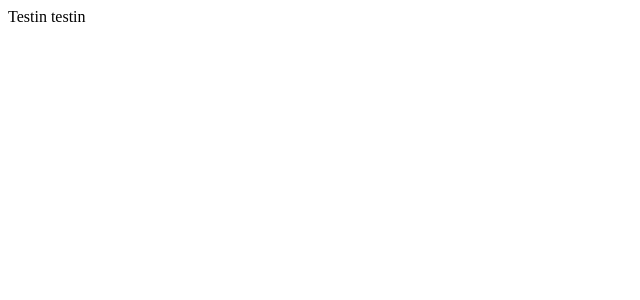
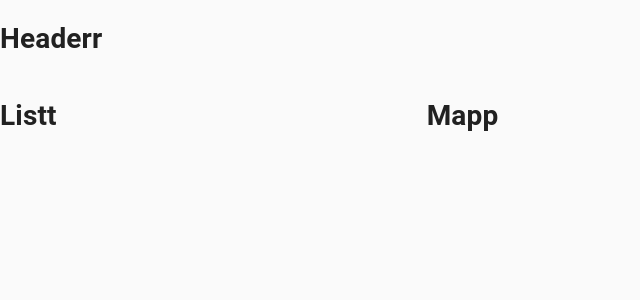
Before and after one commit to otto-laitinen/travel_turku, a React (Create React App) app: page / in a window 1280 px wide. Shown: the top 300 px of the page, without its empty margins (0-640 px from the left). Built offline with nearby package versions, Linux system fonts and the light colour scheme.

Commit message:
create components and grid

```diff
--- a/src/App.js
+++ b/src/App.js
@@ -1,11 +1,25 @@
 import React from "react";
+import { CssBaseline, Grid } from "@material-ui/core";
+
+import Header from "./components/Header/Header";
+import List from "./components/List/List";
+import Map from "./components/Map/Map";
 
 const App = () => {
 
     return (
-        <div>
-            <hi>Testin testin</hi>
-        </div>
+        <>
+            <CssBaseline />
+            <Header />
+            <Grid container spacing={3} style={{ width: '100%' }}>
+                <Grid item xs={12} md={4}>
+                    <List />
+                </Grid>
+                <Grid item xs={12} md={8}>
+                    <Map />
+                </Grid>
+            </Grid>
+        </>
     );
 }
 
--- /dev/null
+++ b/src/components/Header/Header.jsx
@@ -0,0 +1,9 @@
+import React from 'react';
+
+const Header = () => {
+    return (
+        <h1>Headerr</h1>
+    )
+}
+
+export default Header;
--- /dev/null
+++ b/src/components/List/List.jsx
@@ -0,0 +1,9 @@
+import React from 'react';
+
+const List = () => {
+    return (
+        <h1>Listt</h1>
+    )
+}
+
+export default List;
--- /dev/null
+++ b/src/components/Map/Map.jsx
@@ -0,0 +1,9 @@
+import React from 'react';
+
+const Map = () => {
+    return (
+        <h1>Mapp</h1>
+    )
+}
+
+export default Map;
```
Also changed, not shown: src/components/PlaceDetails/PlaceDetails.jsx (added, +9 -0 lines), src/components/Header/styles.js (added), src/components/List/styles.js (added), src/components/Map/styles.js (added), src/components/PlaceDetails/styles.js (added).
